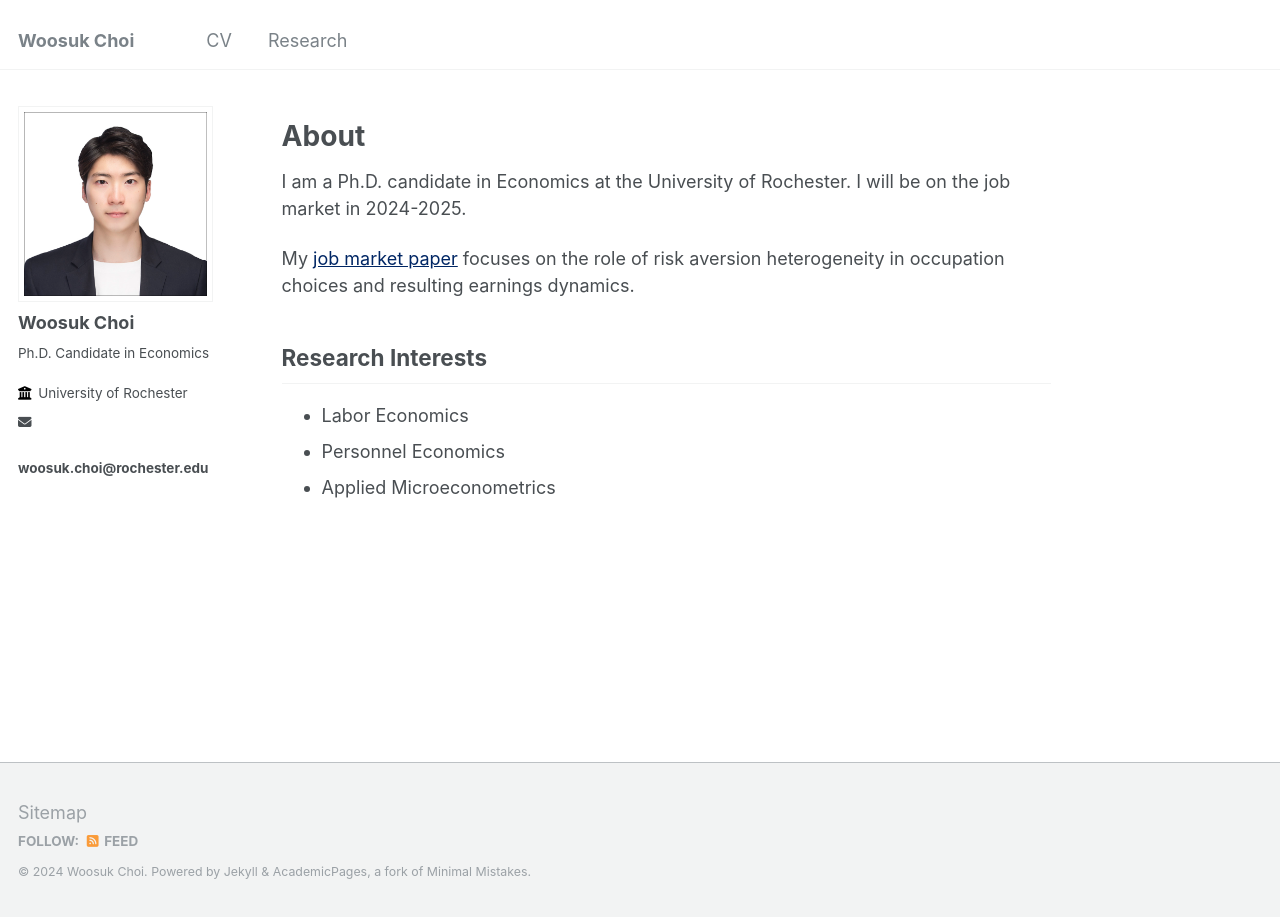
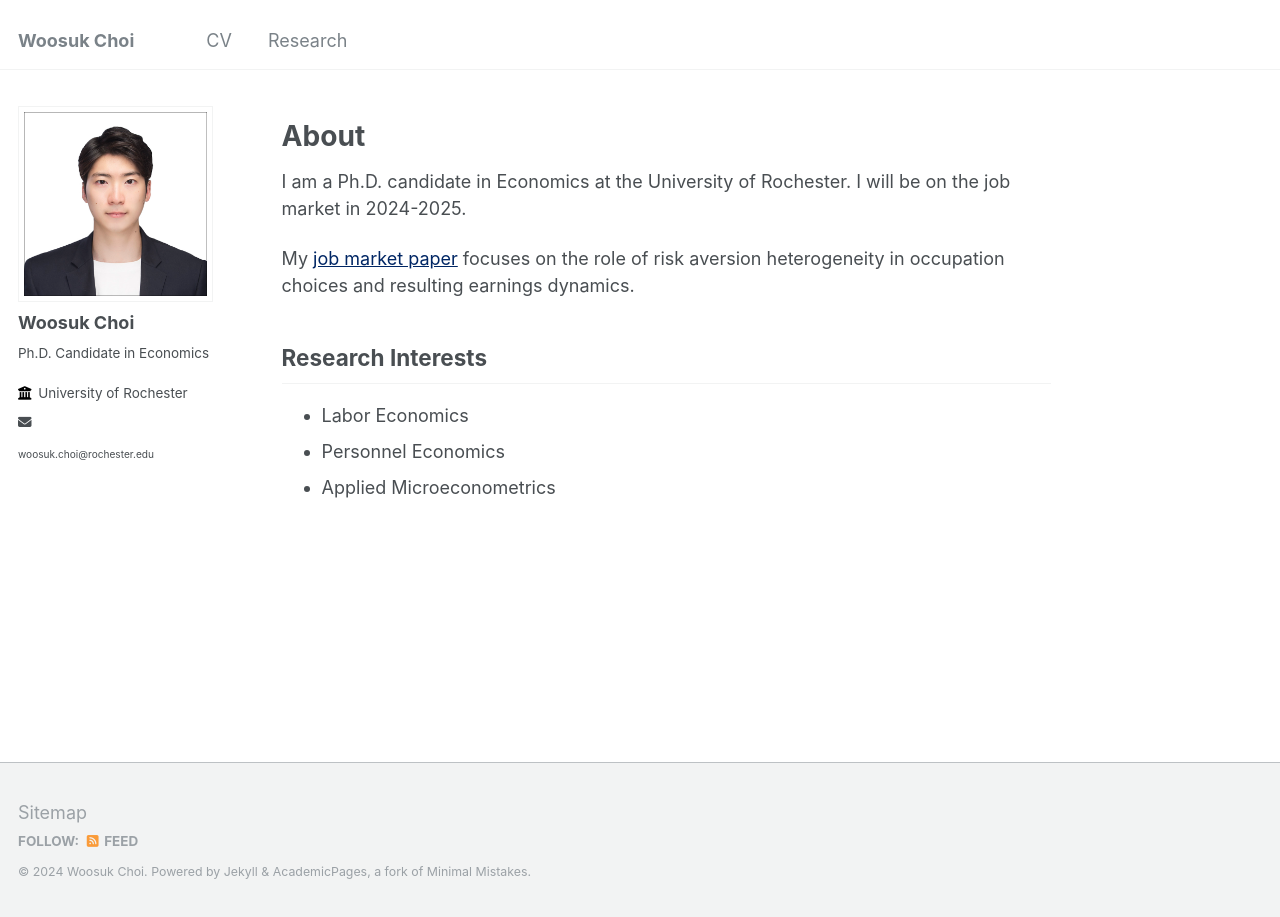
Before and after one commit to woosukchoi/old_page, a Jekyll site: the page built from _pages/about.md, in a window 1280 px wide. Built offline with Jekyll 4.4.1, drawn with Linux system fonts in a browser that asks for light colours.

Commit message:
Update author-profile.html

```diff
--- a/_includes/author-profile.html
+++ b/_includes/author-profile.html
@@ -34,7 +34,7 @@
         <li><a href="{{ author.uri }}"><i class="fas fa-fw fa-link icon-pad-right" aria-hidden="true"></i>{{ site.data.ui-text[site.locale].website_label | default: "Website" }}</a></li>
       {% endif %}
       {% if author.email %}
-        <li><a href="mailto:{{ author.email }}"><i class="fas fa-fw fa-envelope icon-pad-right" aria-hidden="true"></i><h3 class="author__email">{{ author.email }}</h3></a></li>
+        <li><a href="mailto:{{ author.email }}"><i class="fas fa-fw fa-envelope icon-pad-right" aria-hidden="true"></i><p class="author__email">{{ author.email }}</h3></a></li>
       {% endif %}
 
       <!-- Font Awesome and Academicons icons / Academic websites -->
```
